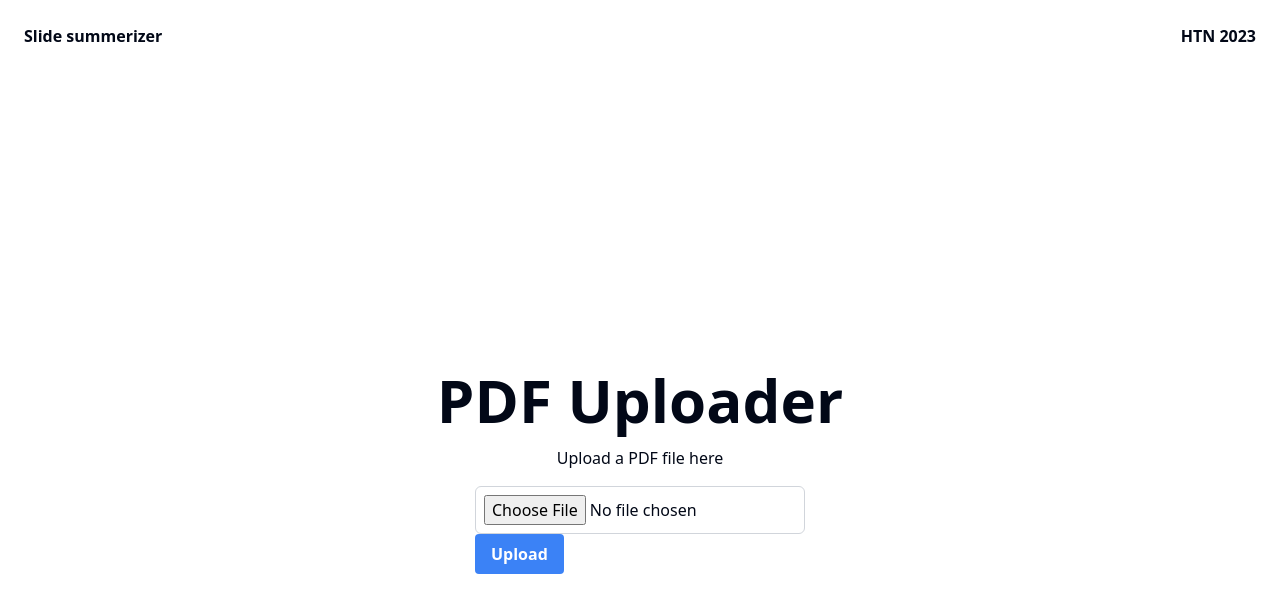
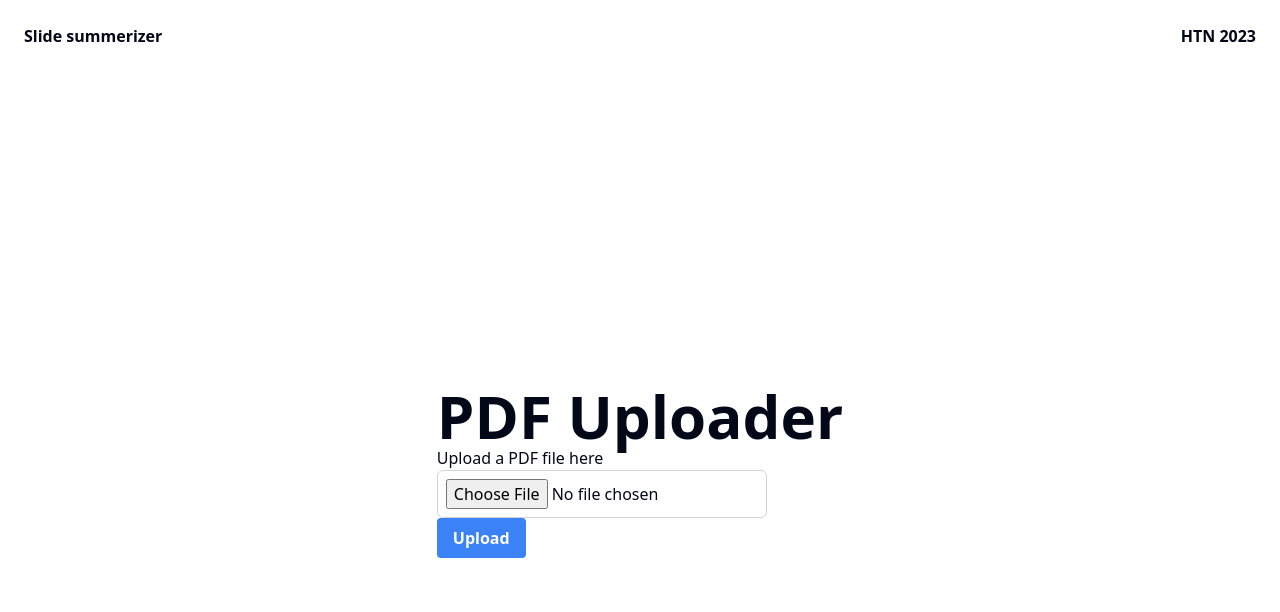
Before and after one commit to tianyi-gu/Autolearnr, a Next.js app: page / in a window 1280 px wide. Shown: the top 612 px of the page. Built offline with nearby package versions, Linux system fonts and the light colour scheme.

Commit message:
fixed hydration error

```diff
--- a/pages/index.js
+++ b/pages/index.js
@@ -58,39 +58,32 @@ export default function Home() {
                 headers: {
                     "Content-Type": "application/json",
                 },
-                body: JSON.stringify({ script: generateData, fileName: "output.mp3" }),
+                body: JSON.stringify({
+                    script: generateData,
+                    fileName: "output.mp3",
+                }),
             });
             const audio = new Audio("/audio/output.mp3");
             audio.addEventListener("loadedmetadata", () => {
                 const durationInSeconds = audio.duration;
                 audio.play();
             });
-            if (audioResponse.status === 200) {
-                const audioData = await audioResponse.json();
-                setResult("Audio generated successfully");
-            } else {
-                throw new Error(
-                    `API call to synthesizeAudio failed with status ${audioResponse.status}`
-                );
-            }
             setRes("Success");
         } catch (error) {
             console.error(error);
             setRes(error.message);
         } finally {
             setLoading(false);
-            console.log("Finished!")
+            console.log("Finished!");
         }
     };
 
     return (
-        <>
-            <div className="flex flex-col items-center justify-center min-h-screen py-2">
-                <div className="flex flex-col items-center gap-4">
+        <div className="flex flex-col items-center gap-4 justify-center min-h-screen py-2">
             {loading ? (
                 <div>Loading...</div>
             ) : (
-                        <>
+                <div>
                     <h1 className="text-6xl font-bold">PDF Uploader</h1>
                     <p>Upload a PDF file here</p>
                     <form
@@ -101,9 +94,7 @@ export default function Home() {
                             type="file"
                             name="pdf"
                             accept=".pdf"
-                                    onChange={(e) =>
-                                        setFile(e.target.files?.[0])
-                                    }
+                            onChange={(e) => setFile(e.target.files?.[0])}
                             className="border border-gray-300 rounded-md p-2 block"
                         />
                         <button
@@ -114,10 +105,8 @@ export default function Home() {
                             Upload
                         </button>
                     </form>
-                        </>
+                </div>
             )}
         </div>
-            </div>
-        </>
     );
 }
```
Also changed, not shown: 1 other file (tests, documents, lock files or other folders). Lines whose indentation alone changed are shown as unchanged.
